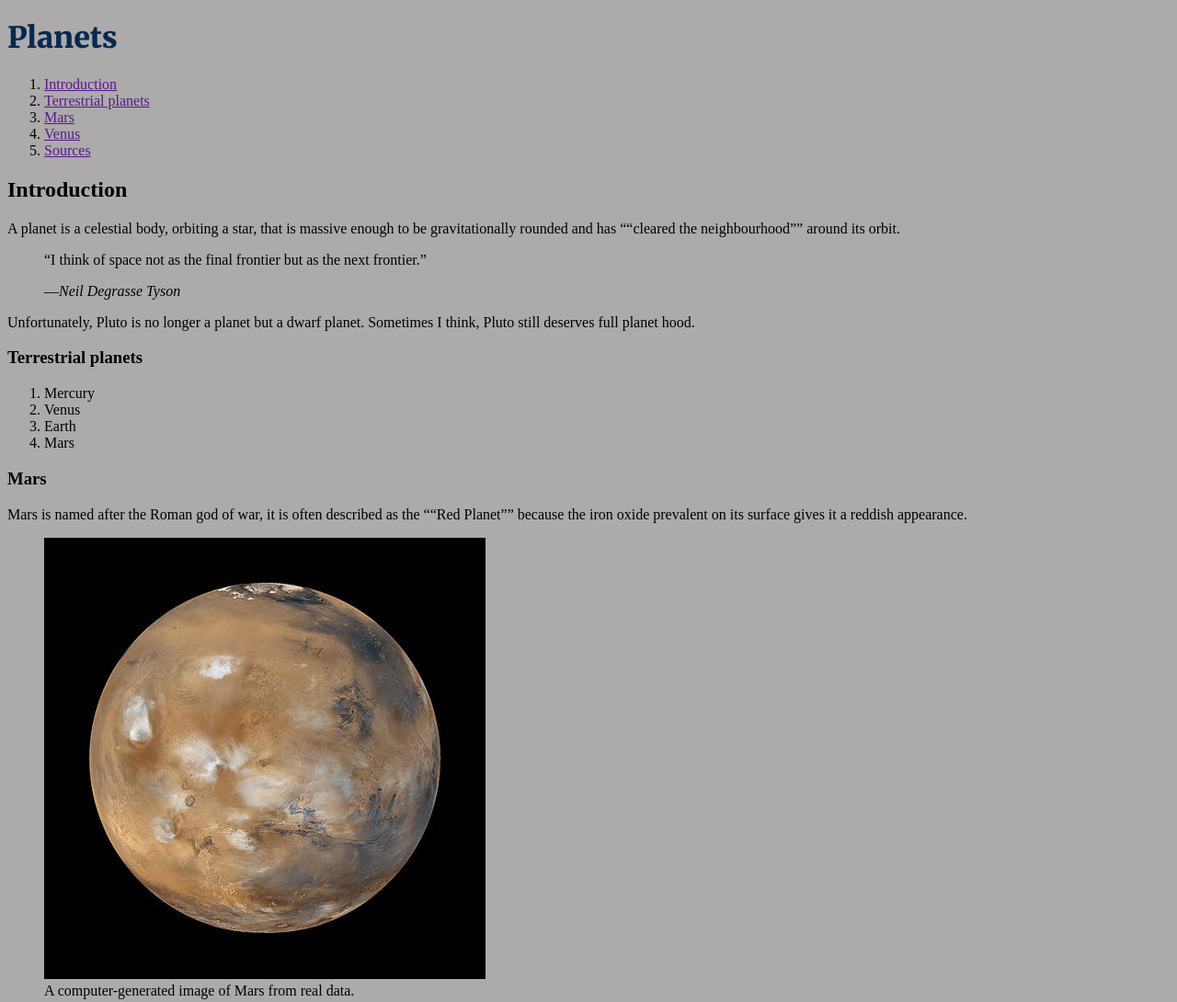
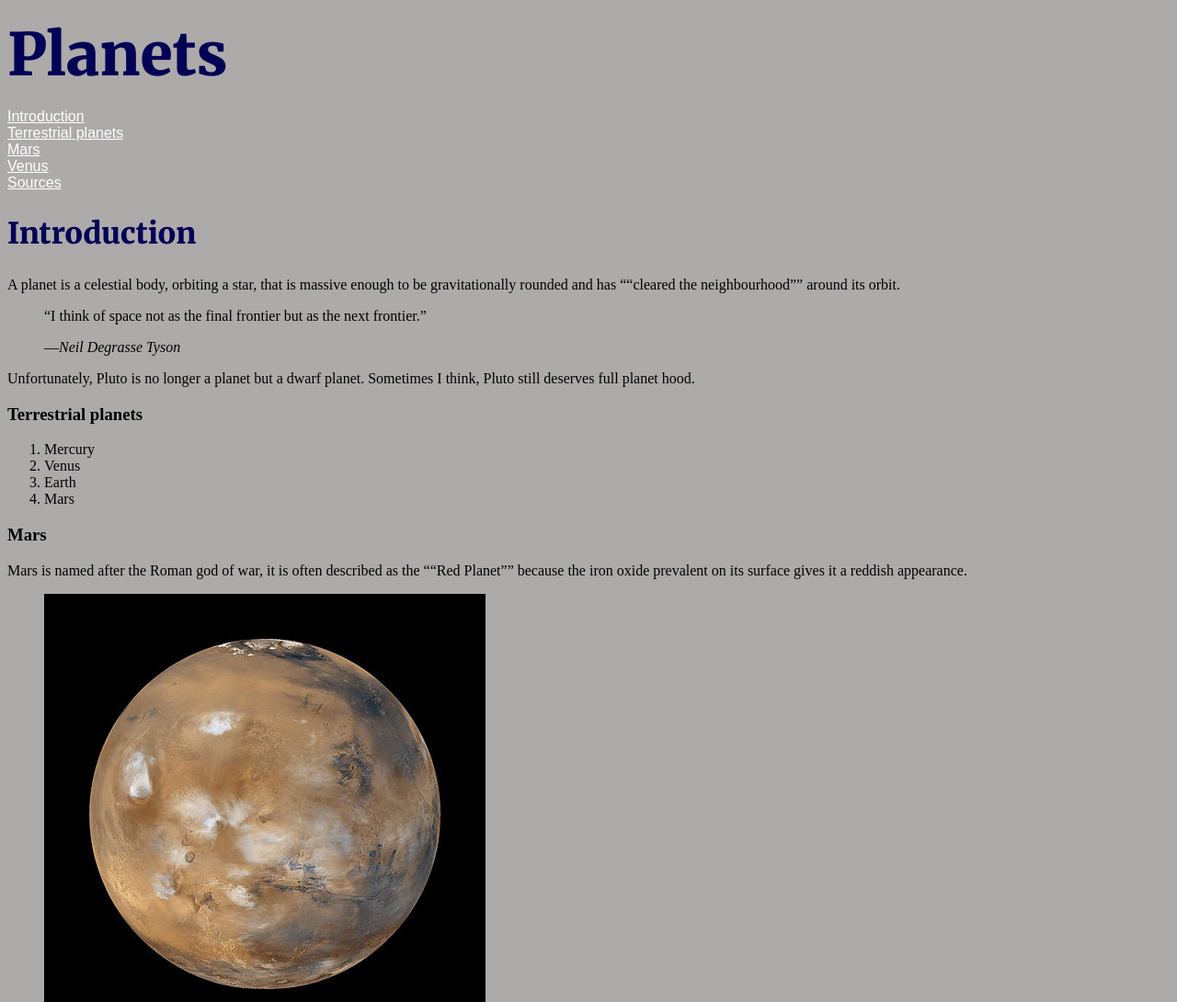
Before and after one commit to jenniferyaya/assignment-3, a plain HTML site: page index.html in a window 1280 px wide. Shown: the top 1090 px of the page at 92% size. Drawn offline with Linux system fonts and the light colour scheme; a web font is replaced by a local one.

Commit message:
Adjusted line-height for title.

```diff
--- a/css/main.css
+++ b/css/main.css
@@ -4,6 +4,29 @@ html {
 
 h1 {
 	font-weight: bold;
-	color: #042a51;
-	font-family: 'Merriweather', serif;
+	color: #030356;
+	font-family: "Merriweather", serif;
+	font-size: 4rem;
+	line-height: .5;
 }
+
+.listone {
+	list-style-type: none;
+	padding: 0;
+	font-family: "Muli", sans-serif;;
+}
+
+a {
+color: #fff;
+}
+
+a:hover {
+	color: #af1f24;
+}
+
+h2 {
+	font-weight: bold;
+	color: #030356;
+	font-family: "Merriweather", serif;
+	font-size: 2rem;
+}
--- a/index.html
+++ b/index.html
@@ -4,6 +4,7 @@
 		<meta charset="utf-8">
 		<title>Planets</title>
 		<link href="css/main.css" rel="stylesheet">
+		<link href='http://fonts.googleapis.com/css?family=Muli' rel='stylesheet' type='text/css'>
 	</head>
 
 	<body>
@@ -13,12 +14,12 @@
 	<link href='http://fonts.googleapis.com/css?family=Merriweather:900' rel='stylesheet' type='text/css'>
 
 	<nav>
-		<ol>
-			<li><a href="">Introduction</a></li>
-			<li><a href="">Terrestrial planets</li>
-			<li><a href="">Mars</a></li>
-			<li><a href="">Venus</a></li>
-			<li><a href="">Sources</a></li>
+		<ol class="listone">
+			<li><a href="#">Introduction</a></li>
+			<li><a href="#">Terrestrial planets</li>
+			<li><a href="#">Mars</a></li>
+			<li><a href="#">Venus</a></li>
+			<li><a href="#">Sources</a></li>
 		</ol>
 	</nav>
 </header>
@@ -36,7 +37,7 @@
 
 		<h3>Terrestrial planets</h3>
 
-		<ol>
+		<ol class="listtwo">
 			<li>Mercury</li>
 			<li>Venus</li>
 			<li>Earth</li>
```
